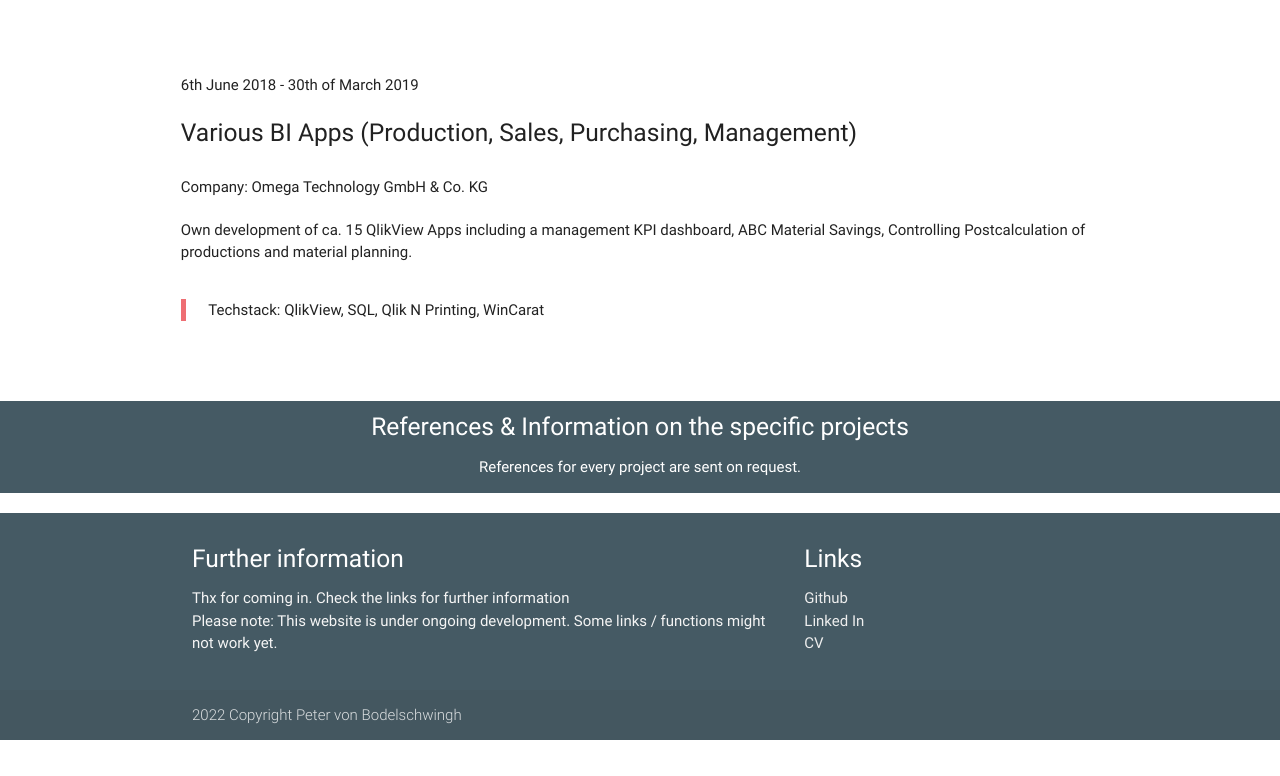
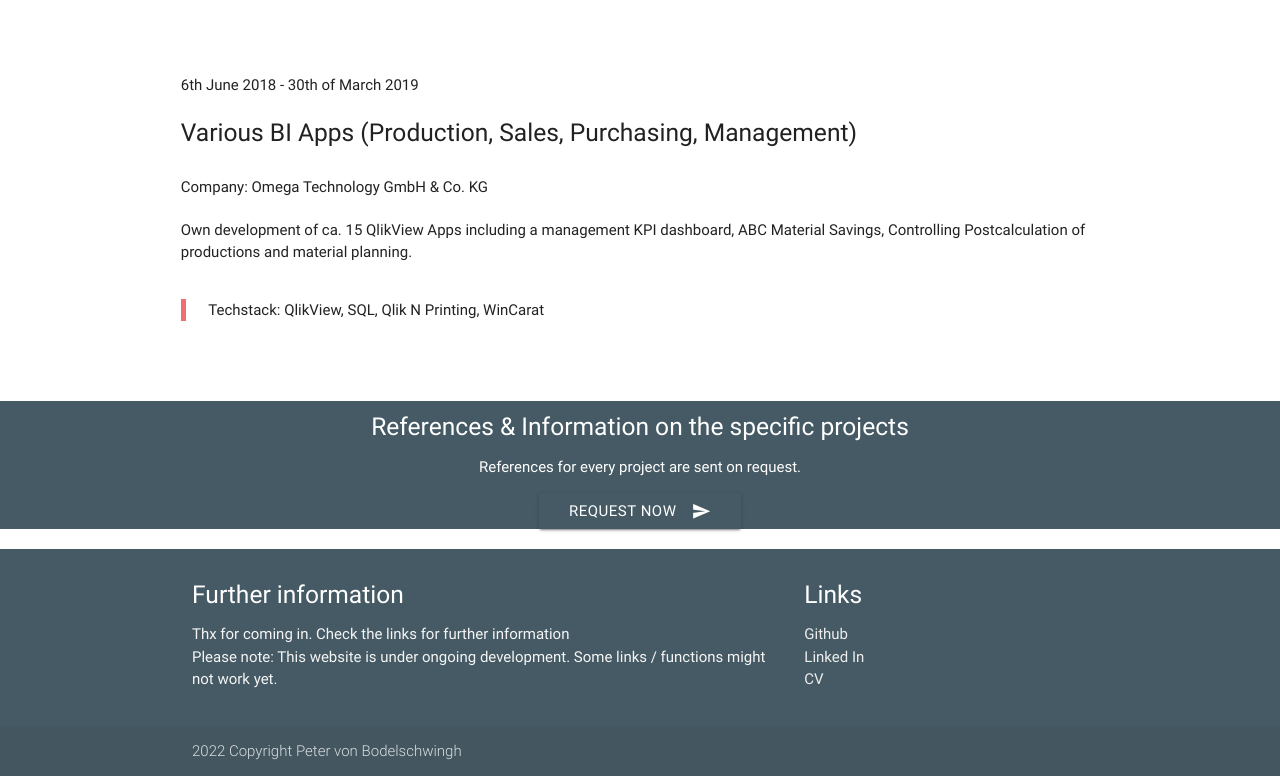
Before and after one commit to petervonb/petervonb.github.io, a website with bundled scripts: page projects.html in a window 1280 px wide. Shown: the part 1368-2144 px from the top of the page. Before the commit the page ends 2108 px from the top, so only its background shows below. Built offline with nearby package versions, Linux system fonts and the light colour scheme.

Commit message:
Update projects.html

```diff
--- a/projects.html
+++ b/projects.html
@@ -150,6 +150,10 @@
         <div class="col s12 m12 l12 center-align">
             <h5>References & Information on the specific projects</h5>
             <p>References for every project are sent on request.</p>
+            <button id="btn3" class="btn waves-effect blue-grey darken-2" type="button" name="action"
+                    onclick="window.location.href='mailto:someone@yoursite.com';">REQUEST NOW
+                <i class="material-icons right">send</i>
+            </button>
         </div>
     </div>
 </main>
```
